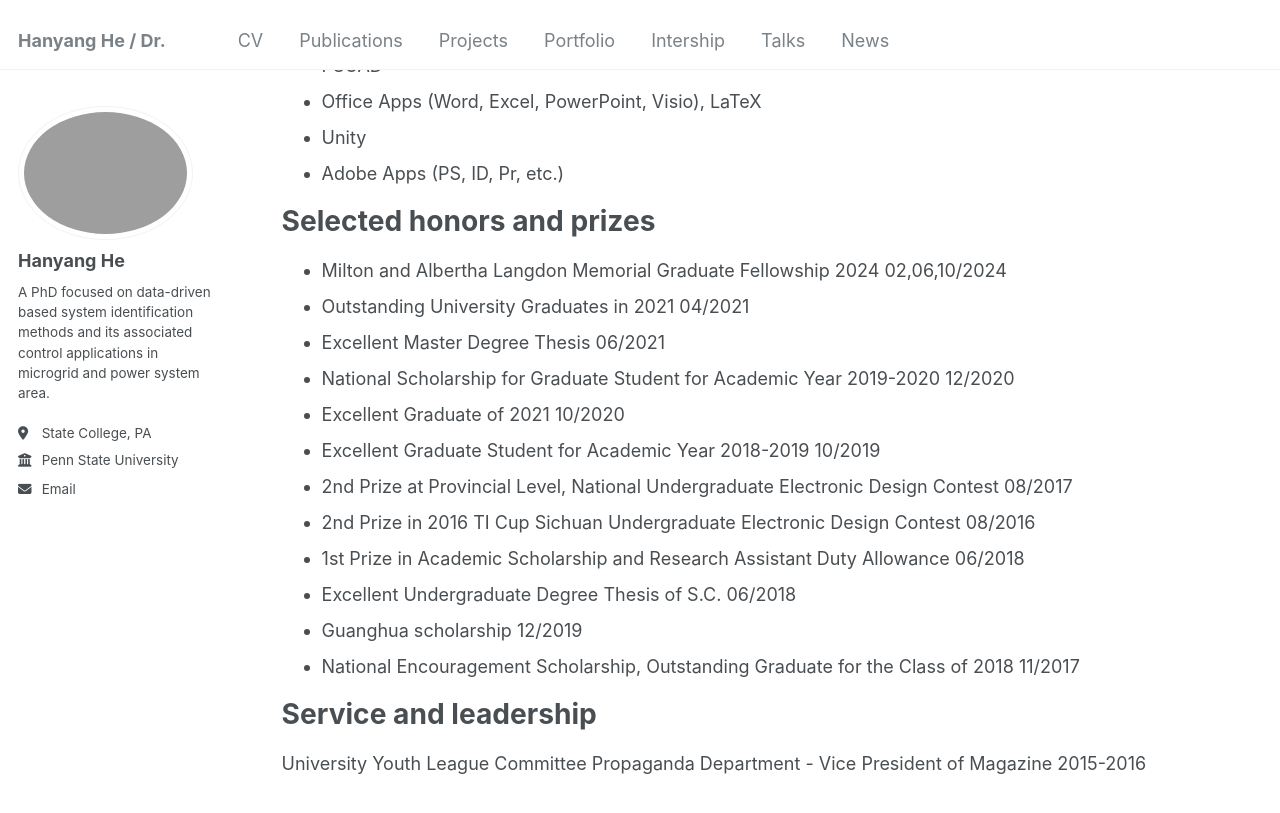
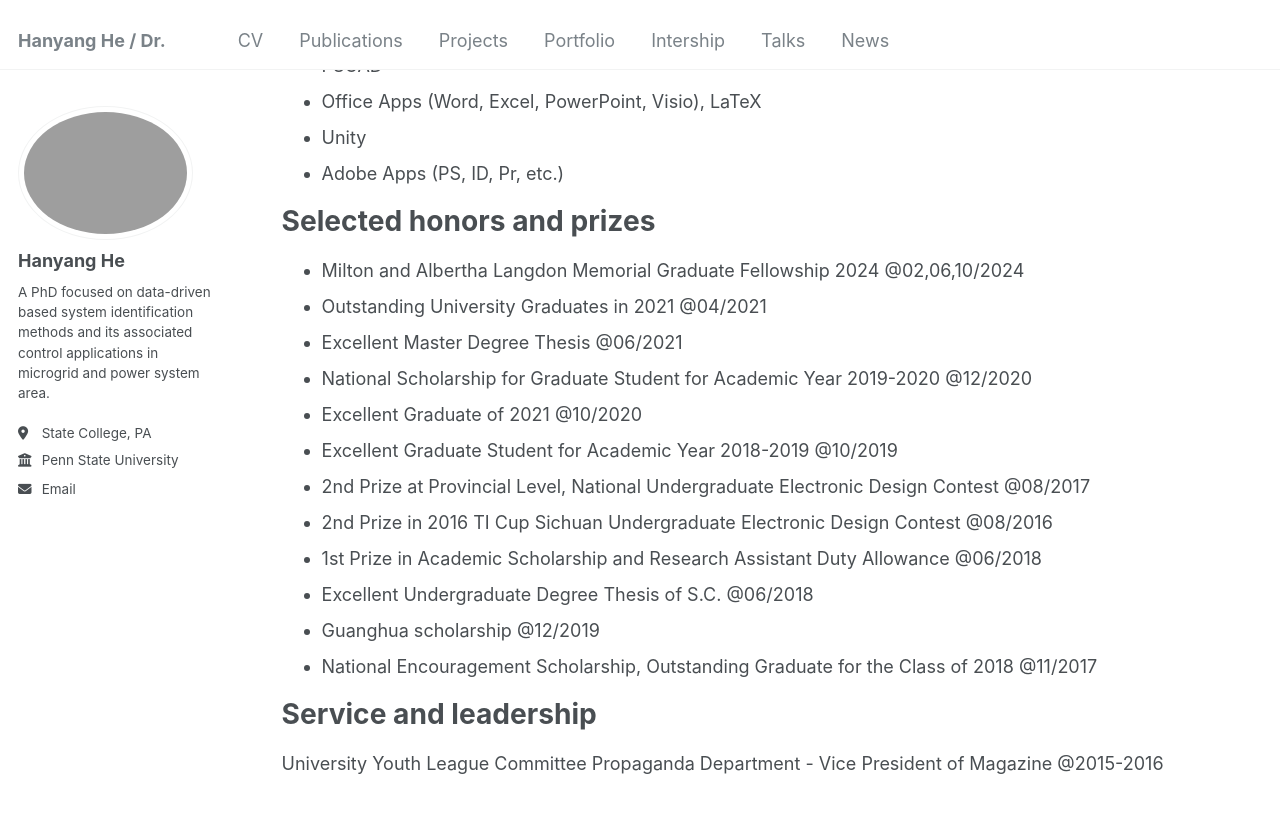
Before and after one commit to HanyangHe/HanyangHe.github.io, a Jekyll site: the page built from _pages/cv.md, in a window 1280 px wide and 900 px high, scrolled down 1347 px. Shown: the top 813 px of the window. Built offline with Jekyll 4.4.1, drawn with Linux system fonts in a browser that asks for light colours; a script that is not in the unit is left out.

Commit message:
Update cv.md

```diff
--- a/_pages/cv.md
+++ b/_pages/cv.md
@@ -69,19 +69,19 @@ Teaching
 
 Selected honors and prizes
 ======
-* Milton and Albertha Langdon Memorial Graduate Fellowship 2024                                                                             02,06,10/2024
-* Outstanding University Graduates in 2021                                                                                                                04/2021
-* Excellent Master Degree Thesis <!--[PDF file](https://drive.google.com/drive/folders/1bmexQnCn0x8lkPwVd6ld_sWumBWk09QM?usp=sharing)-->              06/2021
-* National Scholarship for Graduate Student for Academic Year 2019-2020                                                                                   12/2020
-* Excellent Graduate of 2021                                                                                                                              10/2020
-* Excellent Graduate Student for Academic Year 2018-2019                                                                                                  10/2019
-* 2nd Prize at Provincial Level, National Undergraduate Electronic Design Contest                                                                         08/2017
-* 2nd Prize in 2016 TI Cup Sichuan Undergraduate Electronic Design Contest                                                                                08/2016
-* 1st Prize in Academic Scholarship and Research Assistant Duty Allowance                                                                            06/2018
-* Excellent Undergraduate Degree Thesis of S.C.                                                                                                          06/2018
-* Guanghua scholarship                                                                                                                                    12/2019
-* National Encouragement Scholarship, Outstanding Graduate for the Class of 2018                                                                          11/2017
+* Milton and Albertha Langdon Memorial Graduate Fellowship 2024                                                                             @02,06,10/2024
+* Outstanding University Graduates in 2021                                                                                                                @04/2021
+* Excellent Master Degree Thesis <!--[PDF file](https://drive.google.com/drive/folders/1bmexQnCn0x8lkPwVd6ld_sWumBWk09QM?usp=sharing)-->              @06/2021
+* National Scholarship for Graduate Student for Academic Year 2019-2020                                                                                   @12/2020
+* Excellent Graduate of 2021                                                                                                                              @10/2020
+* Excellent Graduate Student for Academic Year 2018-2019                                                                                                  @10/2019
+* 2nd Prize at Provincial Level, National Undergraduate Electronic Design Contest                                                                         @08/2017
+* 2nd Prize in 2016 TI Cup Sichuan Undergraduate Electronic Design Contest                                                                                @08/2016
+* 1st Prize in Academic Scholarship and Research Assistant Duty Allowance                                                                            @06/2018
+* Excellent Undergraduate Degree Thesis of S.C.                                                                                                          @06/2018
+* Guanghua scholarship                                                                                                                                    @12/2019
+* National Encouragement Scholarship, Outstanding Graduate for the Class of 2018                                                                          @11/2017
 
 Service and leadership
 ======
-University Youth League Committee Propaganda Department - Vice President of Magazine                                                                    2015-2016
+University Youth League Committee Propaganda Department - Vice President of Magazine                                                                    @2015-2016
```
